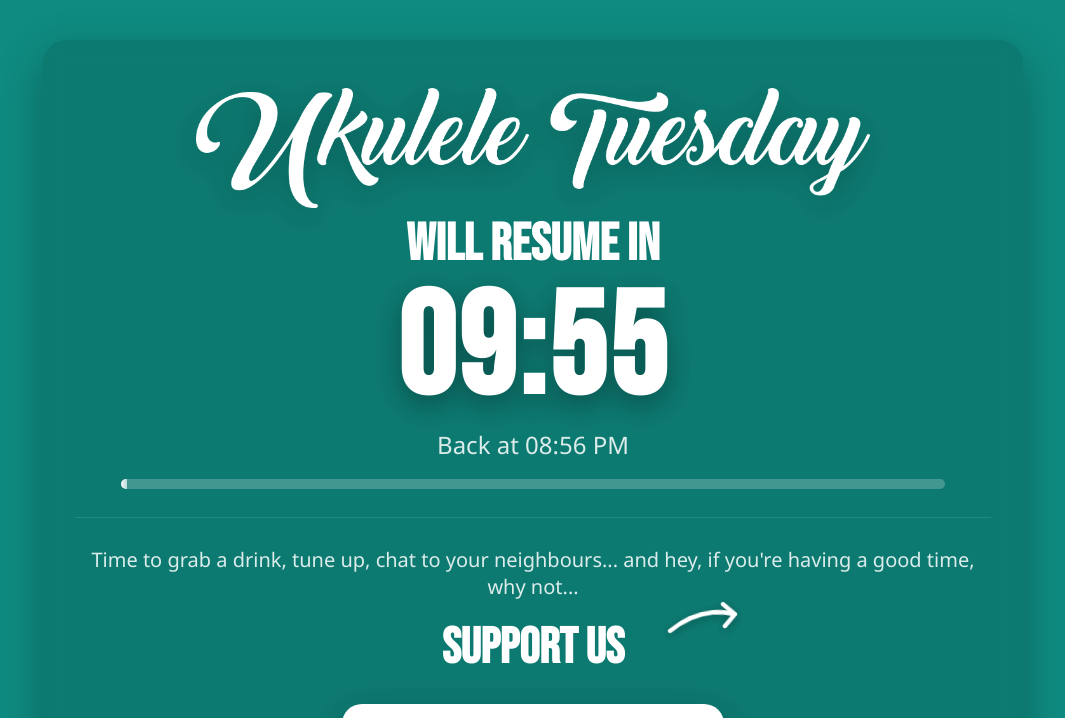
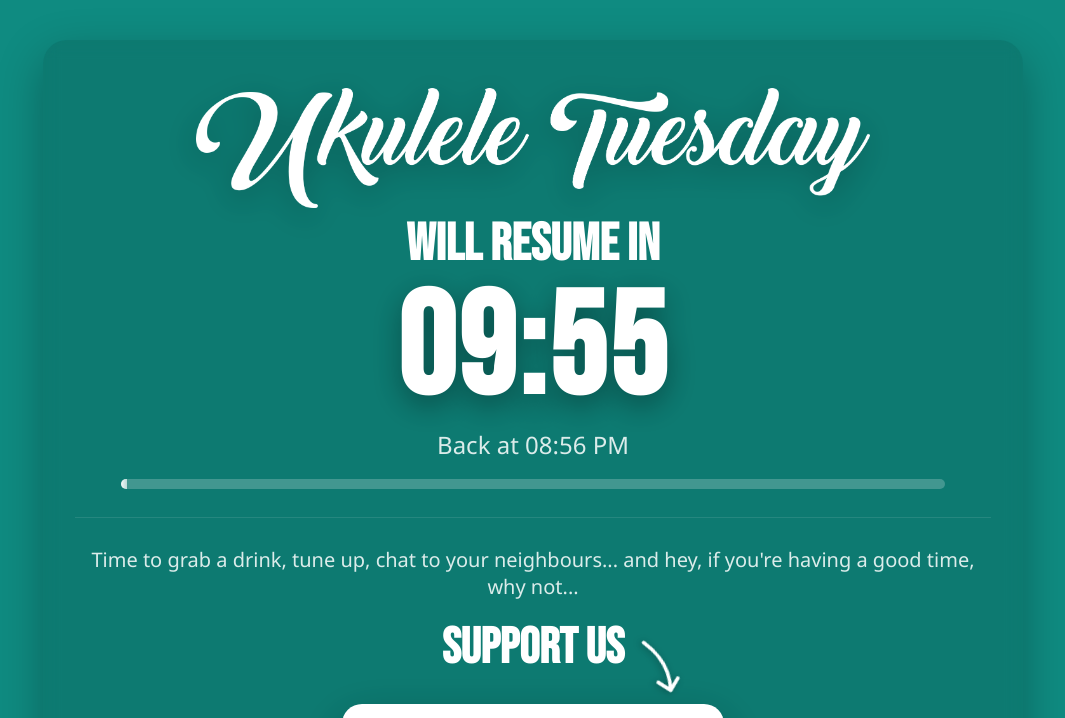
Before and after one commit to UkuleleTuesday/break-page, a website: page index.html in a window 1280 px wide. Shown: the top 718 px of the page, without its empty margins (107-1172 px from the left). Drawn offline with Linux system fonts and the light colour scheme.

Commit message:
Add arrow

```diff
--- a/index.html
+++ b/index.html
@@ -61,7 +61,7 @@ Ping me if you want me to swap in an embedded generator.
           <div class="cta-small" id="ctaNote">Scan the QR code with your phone to donate</div>
           <div id="cta" class="cta-display">Donate now</div>
           <svg class="arrow-svg" viewBox="0 0 100 100" xmlns="http://www.w3.org/2000/svg">
-            <path d="M 20,50 Q 50,30 80,40 L 70,30 M 80,40 L 70,50" />
+            <path d="M 20,50 Q 50,30 80,40 L 70,28 M 80,40 L 67,50"></path>
           </svg>
           <div id="qrWrap" class="qr" style="display:none;">
             <!-- QR Code will be generated here -->
--- a/style.css
+++ b/style.css
@@ -166,7 +166,7 @@ header img {
   position: absolute;
   top: 60px;
   left: 50%;
-  transform: translateX(120px) rotate(-5deg) scale(1.1);
+  transform: translateX(70px) translateY(40px) rotate(70deg) scale(.9);
   width: 100px;
   height: 100px;
   pointer-events: none;
```
Also changed, not shown: tests/snapshot.spec.ts-snapshots/index-html-Desktop-Chrome-linux.png, tests/snapshot.spec.ts-snapshots/index-html-Galaxy-Tab-S9-linux.png, tests/snapshot.spec.ts-snapshots/index-html-iPad-Pro-11-linux.png.
